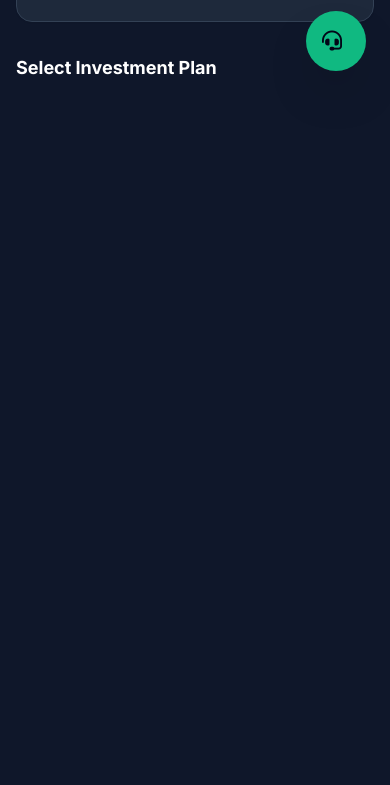
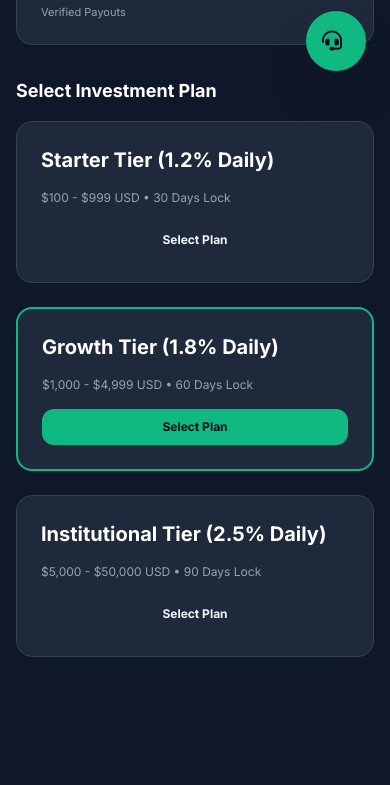
Before and after one commit to oluwaseundavid773-hub/ciphron-investment-portal, a plain HTML site: page dashboard.html in a window 390 px wide. Shown: the part 749-1534 px from the top of the page. Before the commit the page ends 844 px from the top, so only its background shows below. Drawn offline with nearby package versions, Linux system fonts and the light colour scheme.

Commit message:
fix: restore mobilepage scrolling and bottom padding

```diff
--- a/dashboard.html
+++ b/dashboard.html
@@ -41,8 +41,7 @@
         .animate-marquee:hover { animation-play-state: paused !important; }
     </style>
 </head>
-<body class="bg-brand-dark text-slate-100 flex flex-col lg:flex-row h-screen overflow-hidden">
-
+<body class="bg-brand-dark text-slate-100 flex flex-col min-h-screen">
     <!-- MOBILE TOP HEADER BAR (Only visible on smaller screens) -->
     <div class="lg:hidden bg-slate-900 border-b border-brand-border p-4 flex items-center justify-between sticky top-0 z-50 shrink-0">
         <div class="flex items-center space-x-3">
@@ -194,8 +193,8 @@
             </div>
         </div>
 
-        <main class="p-4 md:p-8 space-y-8 max-w-7xl mx-auto w-full box-border">
-            <!-- Metrics Summary Grid -->
+<main class="p-4 md:p-8 pb-32 space-y-8 max-w-7xl mx-auto w-full box-border flex-grow">
+        <!-- Metrics Summary Grid -->
             <div class="grid grid-cols-1 sm:grid-cols-2 lg:grid-cols-4 gap-5">
                 <div class="bg-brand-card border border-brand-border p-6 rounded-2xl shadow-sm">
                     <p class="text-xs text-slate-400 font-medium">Available Unlocked Balance</p>
```
